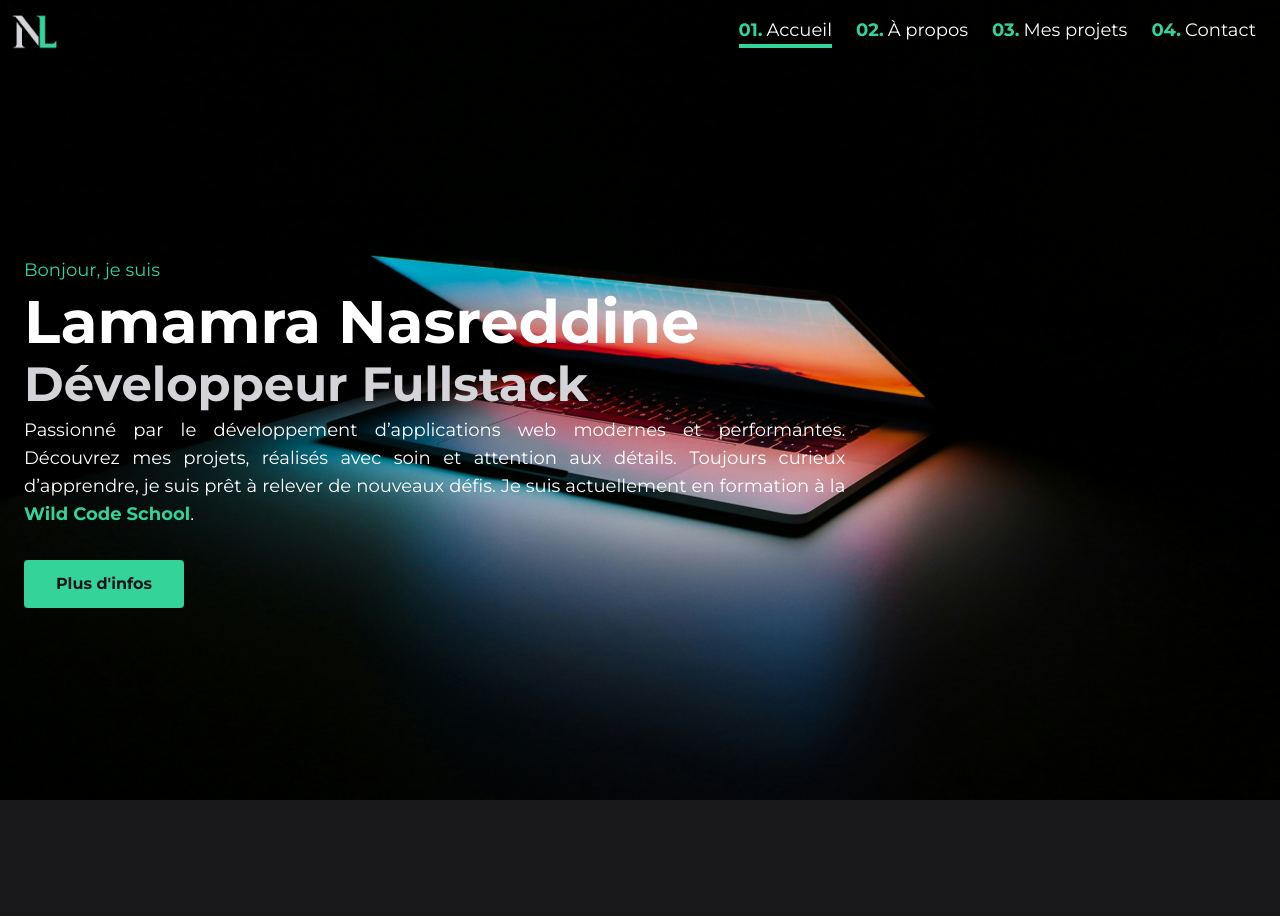
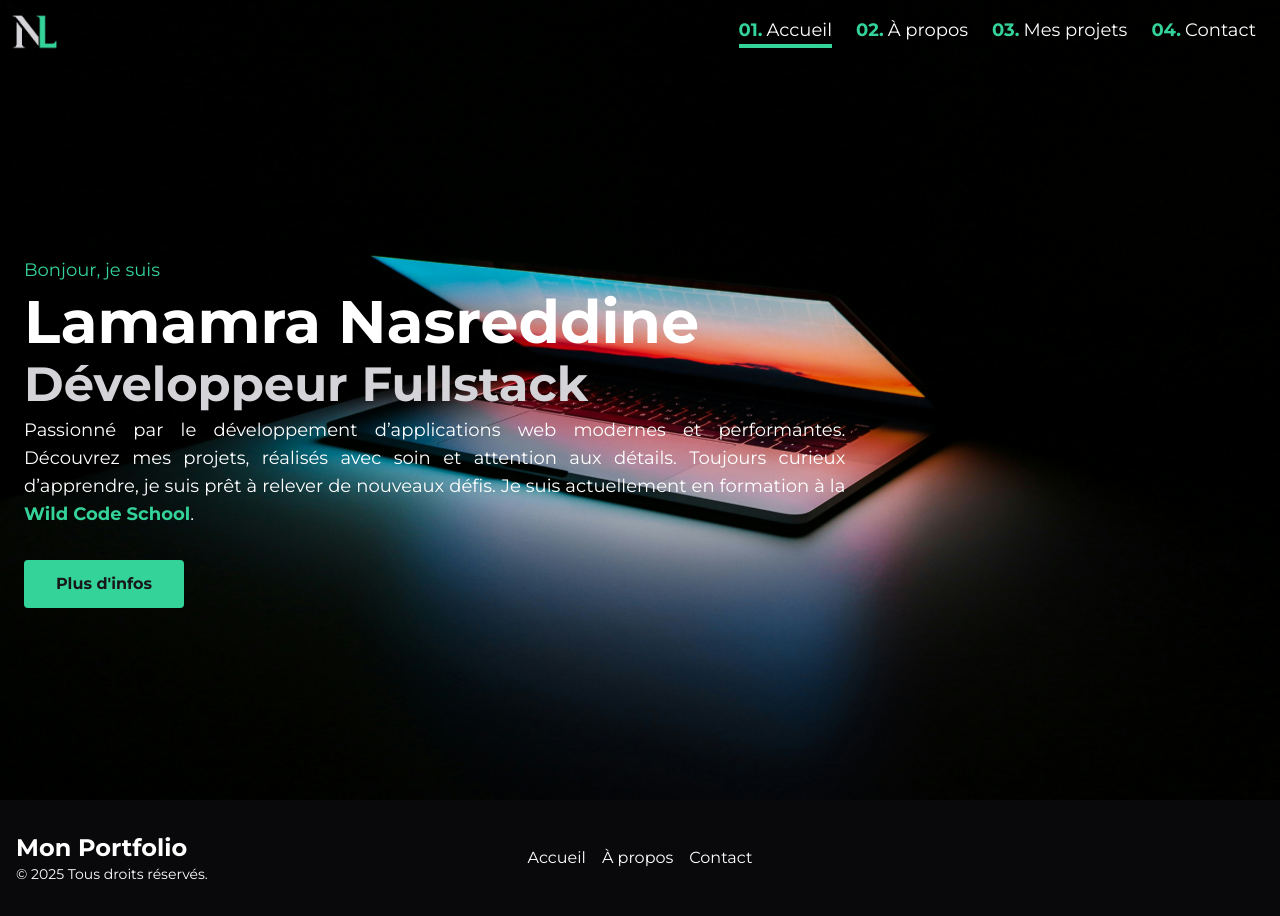
Before and after one commit to Nas-lmr/portfolio, a Next.js app: page / in a window 1280 px wide. Before the commit the page ends 800 px from the top, so only its background shows below. Built offline with nearby package versions, Linux system fonts and the light colour scheme.

Commit message:
add footer

```diff
--- a/app/layout.tsx
+++ b/app/layout.tsx
@@ -1,3 +1,4 @@
+import Footer from "@/components/global/Footer";
 import Navbar from "@/components/global/Navbar";
 import type { Metadata } from "next";
 import { Montserrat } from "next/font/google";
@@ -27,6 +28,7 @@ export default function RootLayout({
       <body className=" bg-zinc-900 antialiased min-h-screen text-zinc-50">
         <Navbar />
         {children}
+        <Footer />
       </body>
     </html>
   );
--- /dev/null
+++ b/components/global/Footer.tsx
@@ -0,0 +1,52 @@
+export default function Footer() {
+  return (
+    <footer className="bg-zinc-950 text-white py-8">
+      <div className="container mx-auto px-4">
+        <div className="flex flex-wrap justify-between items-center">
+          <div className="w-full md:w-1/3 text-center md:text-left mb-4 md:mb-0">
+            <h2 className="text-2xl font-bold">Mon Portfolio</h2>
+            <p className="text-sm">© 2025 Tous droits réservés.</p>
+          </div>
+          <div className="w-full md:w-1/3 text-center mb-4 md:mb-0">
+            <ul className="list-none">
+              <li className="inline-block mx-2">
+                <a href="#" className="text-white hover:text-gray-400">
+                  Accueil
+                </a>
+              </li>
+              <li className="inline-block mx-2">
+                <a href="#" className="text-white hover:text-gray-400">
+                  À propos
+                </a>
+              </li>
+              <li className="inline-block mx-2">
+                <a href="#" className="text-white hover:text-gray-400">
+                  Contact
+                </a>
+              </li>
+            </ul>
+          </div>
+          <div className="w-full md:w-1/3 text-center md:text-right">
+            <ul className="list-none">
+              <li className="inline-block mx-2">
+                <a href="#" className="text-white hover:text-gray-400">
+                  <i className="fab fa-facebook-f"></i>
+                </a>
+              </li>
+              <li className="inline-block mx-2">
+                <a href="#" className="text-white hover:text-gray-400">
+                  <i className="fab fa-twitter"></i>
+                </a>
+              </li>
+              <li className="inline-block mx-2">
+                <a href="#" className="text-white hover:text-gray-400">
+                  <i className="fab fa-linkedin-in"></i>
+                </a>
+              </li>
+            </ul>
+          </div>
+        </div>
+      </div>
+    </footer>
+  );
+}
```
